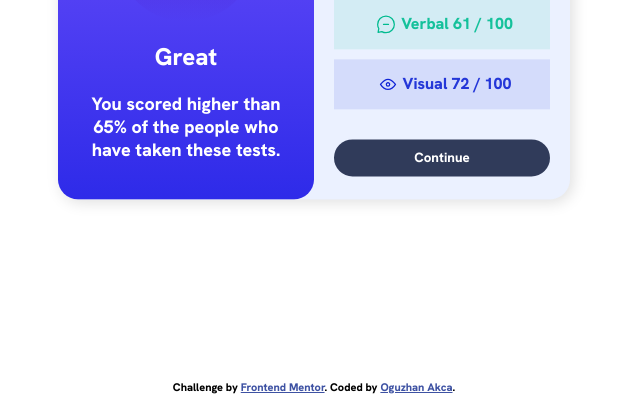
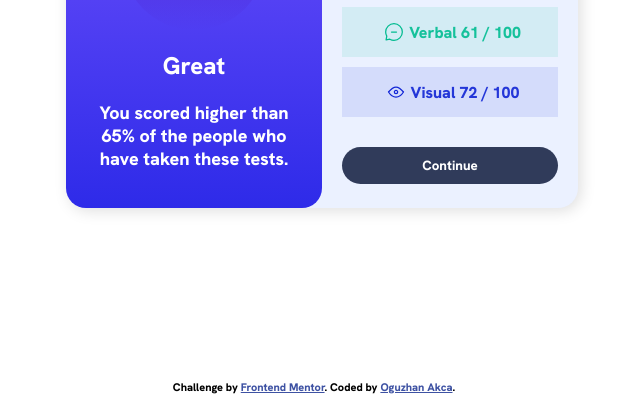
Before and after one commit to oguzhanakca/fm-results-summary, a plain HTML site: page index.html in a window 1280 px wide. Shown: the part 406-816 px from the top of the page, without its empty margins (326-966 px from the left). Drawn offline with Linux system fonts and the light colour scheme.

Commit message:
Grid used

```diff
--- a/style.css
+++ b/style.css
@@ -1,6 +1,9 @@
 body {
   font-family: "Hanken Grotesk", sans-serif;
   width: 100%;
+  min-height: 100vh;
+  display: grid;
+  place-items: center;
 }
 
 p {
@@ -23,10 +26,7 @@ img {
   border-radius: 20px;
   width: 40%;
   margin: auto;
-  position: absolute;
-  top: 50%;
-  left: 50%;
-  transform: translate(-50%, -50%);
+
   display: flex;
   box-shadow: 3px 3px 15px rgba(0, 0, 0, 0.13);
 }
```
